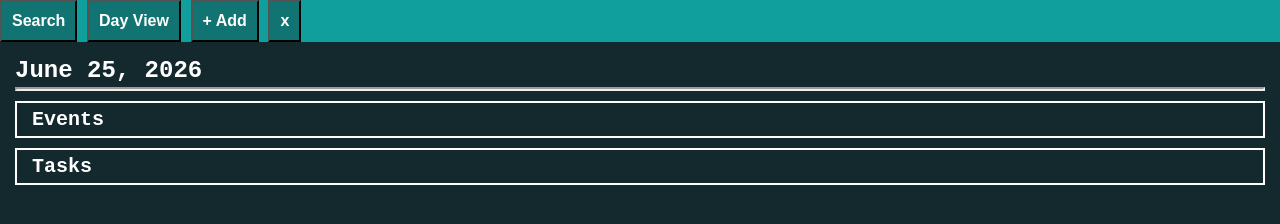
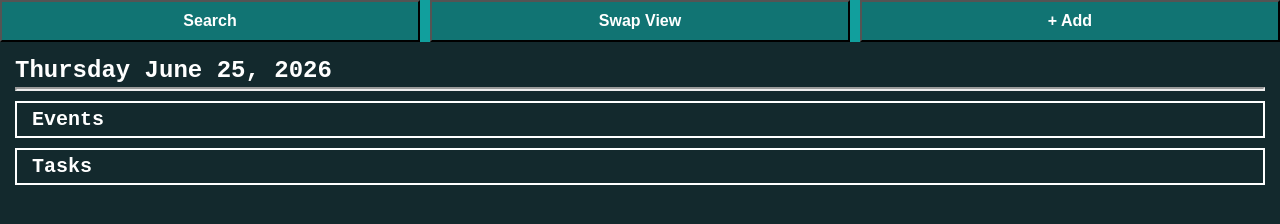
Before and after one commit to JayceFuller/Task_Management_Application, an Electron app: page task-manager-app/task-manager-ui/home.html in a window 1280 px wide. Drawn offline with Linux system fonts and the light colour scheme.

Commit message:
Added in weekdays, view swap buttons, and window frame

```diff
--- a/task-manager-app/task-manager-ui/home.html
+++ b/task-manager-app/task-manager-ui/home.html
@@ -2,16 +2,15 @@
 <html lang="en">
   <head>
     <meta charset="utf-8" />
-    <title>Home View</title>
+    <title>Personal Task Manager - Current Date View</title>
     <link rel="stylesheet" href="styles.css" />
 </head>
 
   <header>
-    <div class="nav">
+    <div class="nav center-content">
         <button class="nav-button">Search</button>
-        <button class="nav-button">Day View</button>
+        <button class="nav-button" onclick="openWeekView()">Swap View</button>
         <button class="nav-button">+ Add</button>
-        <button class="nav-button">x</button>
     </div>
   </header>
 
--- a/task-manager-app/task-manager-ui/script.js
+++ b/task-manager-app/task-manager-ui/script.js
@@ -4,12 +4,19 @@
 function getDateDisplay() {
     const monthNames = ['January', 'February', 'March', 'April', 'May', 'June', 'July', 'August', 'September',
                         'October', 'November', 'December']
+    const weekdayNames = ['Sunday', 'Monday', 'Tuesday', 'Wednesday', 'Thursday', 'Friday', 'Saturday'];
     const date = new Date();
     const day = date.getDate();
     const month = monthNames[date.getMonth()];
     const year = date.getFullYear();
+    const weekday = weekdayNames[date.getDay()];
 
-    document.getElementById('calendar').textContent = month + " " + day + ", " + year;
+    document.getElementById('calendar').textContent = weekday + " " + month + " " + day + ", " + year;
 }
 
 getDateDisplay();
+
+/** Opens the week view page */
+function openWeekView() {
+    window.location.href = "week-view.html";
+}
--- a/task-manager-app/task-manager-ui/styles.css
+++ b/task-manager-app/task-manager-ui/styles.css
@@ -40,6 +40,7 @@ body {
     background-color: #119F9D;
     color: white;
     font-family: "Rockwell Extra Bold", "Rockwell Bold", monospace;
+    gap: 10px;
 }
 
 /** Styles the horizontal line */
@@ -75,6 +76,13 @@ h3 {
     background: #117473;
     color: white;
     padding: 10px;
+    width: 110%;
     font-size: 16px;
     font-weight: bold;
 }
+
+/** Centers the contents of a container */
+.center-content {
+    display: flex;
+    justify-content: center;
+}
--- /dev/null
+++ b/task-manager-app/task-manager-ui/week.js
@@ -0,0 +1,4 @@
+/** Opens the home view page */
+function openHomeView() {
+    window.location.href = "home.html";
+}
```
Also changed, not shown: task-manager-app/main.js (+4 -3 lines), task-manager-app/task-manager-ui/week-view.html (+4 -5 lines).
